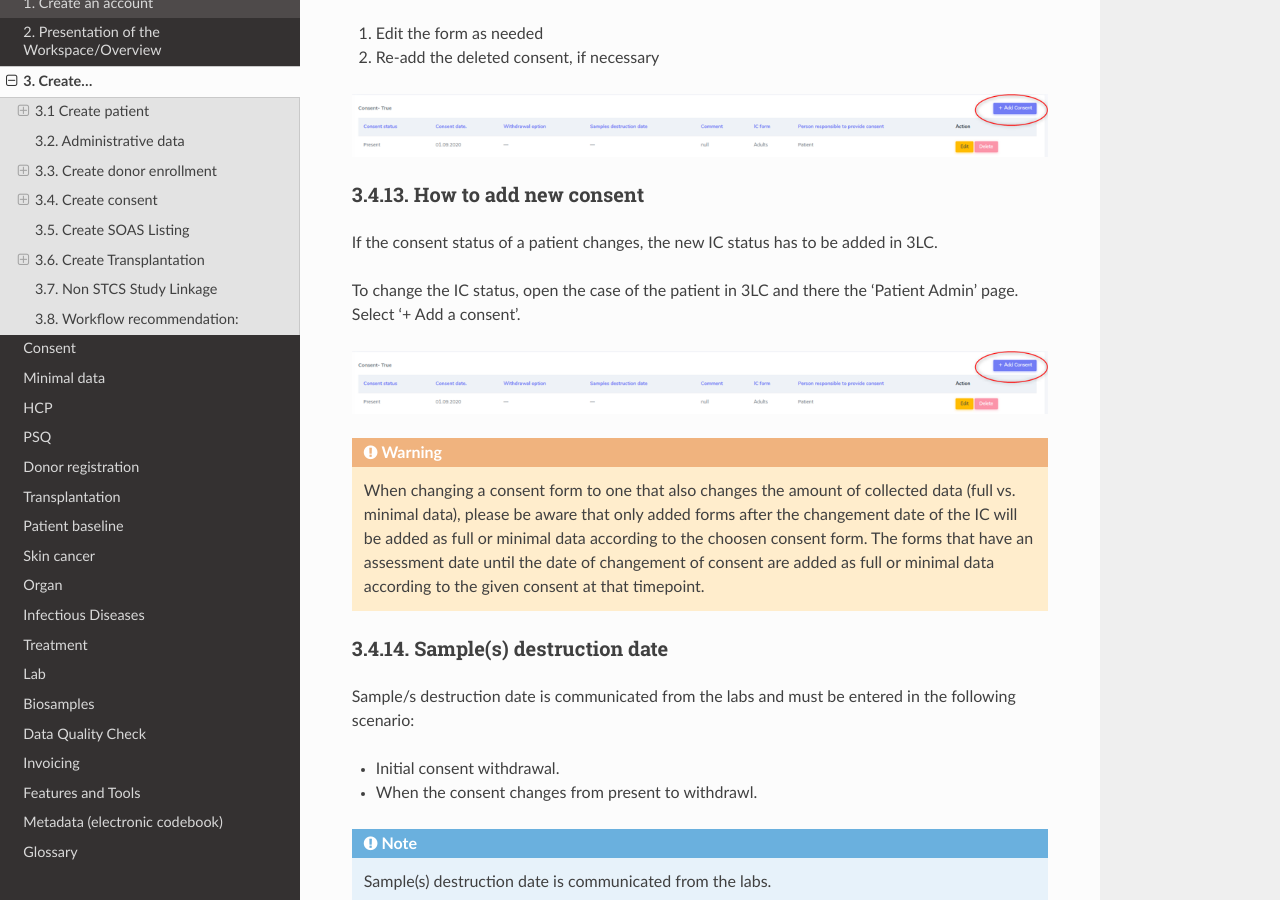
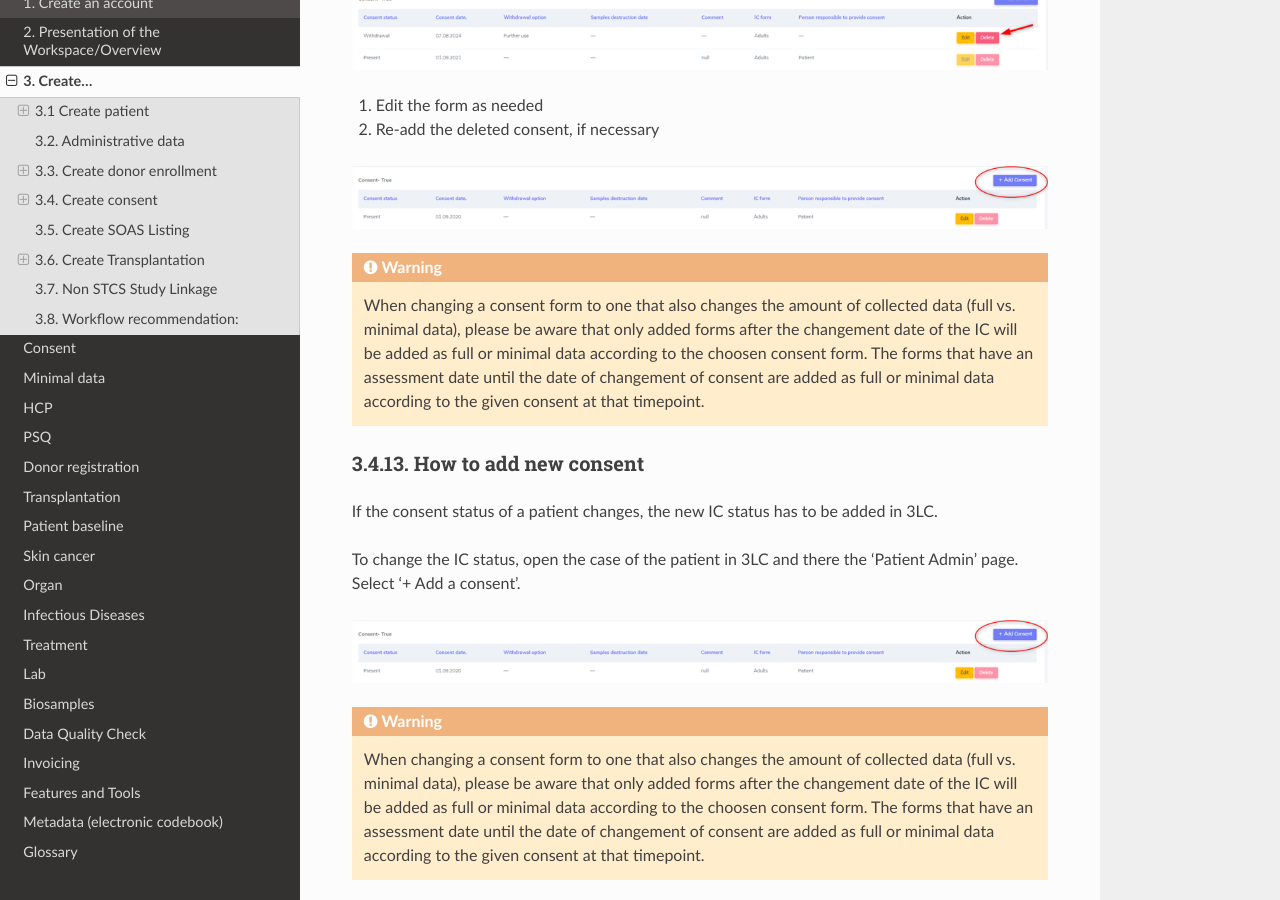
Before and after one commit to swiss-transplant-cohort-study/3LC-user-manual, a Sphinx documentation site: the page built from docs/source/createPatDon.rst, in a window 1280 px wide and 900 px high, scrolled down 15808 px. Built offline with Sphinx 7.4.7 and the Read the Docs theme 3.1.0, drawn with Linux system fonts in a browser that asks for light colours; some of the changed text lies outside the part shown.

Commit message:
Update createPatDon.rst

```diff
--- a/docs/source/createPatDon.rst
+++ b/docs/source/createPatDon.rst
@@ -300,8 +300,9 @@ After that share the STCS Number of the patient and a copy of the informed conse
 ====================================
 
 A registered consent can be:
-* Updated (edit)
-* Deleted
+
+* Updated (edit).
+* Deleted.
 
 .. image:: ConsentEdit.png
 
@@ -337,6 +338,8 @@ Only the most recent IC form can be edited. If a previous consent form needs to
 #. Re-add the deleted consent, if necessary
 
 .. image:: ConsentDel2.png
+
+.. warning:: When changing a consent form to one that also changes the amount of collected data (full vs. minimal data), please be aware that only added forms after the changement date of the IC will be added as full or minimal data according to the choosen consent form. The forms that have an assessment date until the date of changement of consent are added as full or minimal data according to the given consent at that timepoint.
 
 3.4.13. How to add new consent
 ====================================
```
